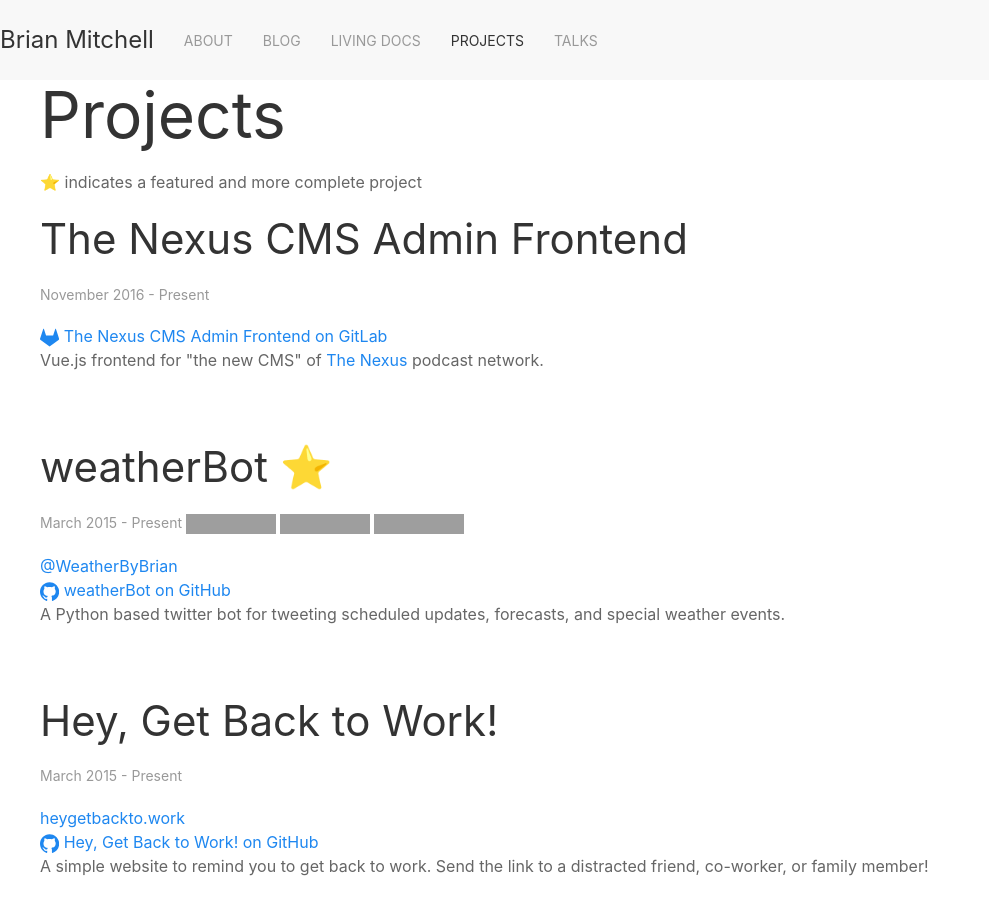
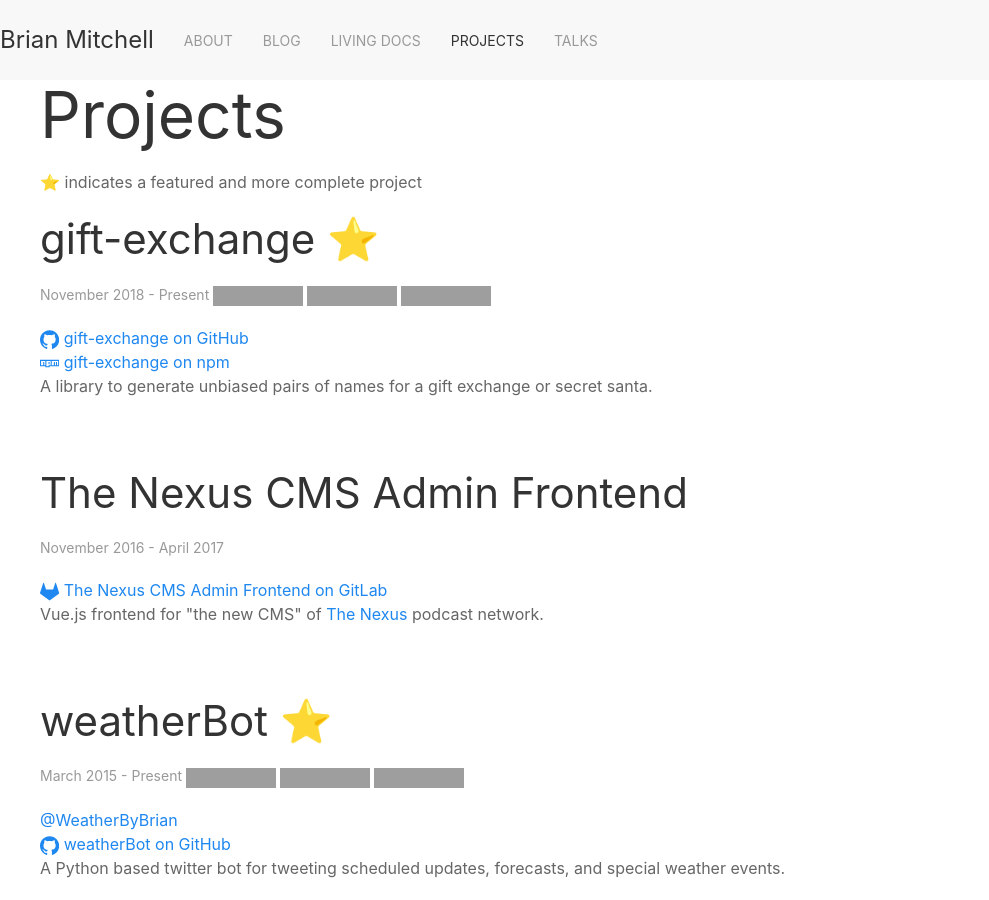
Before and after one commit to BrianMitchL/brianm.me, a Jekyll site: the page built from projects.html, in a window 1280 px wide and 900 px high. Shown: the whole window, without its empty margins (0-989 px from the left). Built offline with Jekyll 4.4.1, drawn with Linux system fonts in a browser that asks for light colours; nearby versions of some CDN libraries; emoji names are drawn with the system emoji font; grey boxes are pictures that could not be loaded.

Commit message:
Add gift-exchange project and npm icon

```diff
--- a/_data/projects.yml
+++ b/_data/projects.yml
@@ -1,5 +1,13 @@
+- name: gift-exchange
+  featured: true
+  range: November 2018 - Present
+  description: A library to generate unbiased pairs of names for a gift exchange or secret santa.
+  status: <a href="https://travis-ci.org/BrianMitchL/gift-exchange" title="Build Status"><img src="https://travis-ci.org/BrianMitchL/gift-exchange.svg?branch=master" alt="Build Status"/></a> <a href='https://coveralls.io/github/BrianMitchL/gift-exchange?branch=master'><img src='https://coveralls.io/repos/github/BrianMitchL/gift-exchange/badge.svg?branch=master' alt='Coverage Status' /></a> <a href="https://github.com/BrianMitchL/gift-exchange/releases/latest" title="GitHubRelease"><img src="https://img.shields.io/github/release/BrianMitchL/gift-exchange.svg?maxAge=2592000" alt="GitHub Release"/></a>
+  github: BrianMitchL/gift-exchange
+  npm: gift-exchange
+
 - name: The Nexus CMS Admin Frontend
-  range: November 2016 - Present
+  range: November 2016 - April 2017
   description: Vue.js frontend for "the new CMS" of <a href="http://thenexus.tv" title="The Nexus">The Nexus</a> podcast network.
   gitlab: thenexustv/nexus-cms-admin-frontend
 
--- a/projects.html
+++ b/projects.html
@@ -30,6 +30,10 @@
     <a href="https://gitlab.com/{{ project.gitlab }}" target="_blank">
       {% include icon.html icon="gitlab" %} {{ project.name }} on GitLab</a
     ><br>
+    {% endif %} {% if project.npm %}
+    <a href="https://npmjs.com/package/{{ project.npm }}" target="_blank">
+      {% include icon.html icon="npm" %} {{ project.name }} on npm</a
+    ><br>
     {% endif %} {{ project.description }}
   </p>
 </div>
```
Also changed, not shown: _includes/icons/npm.svg (added).
